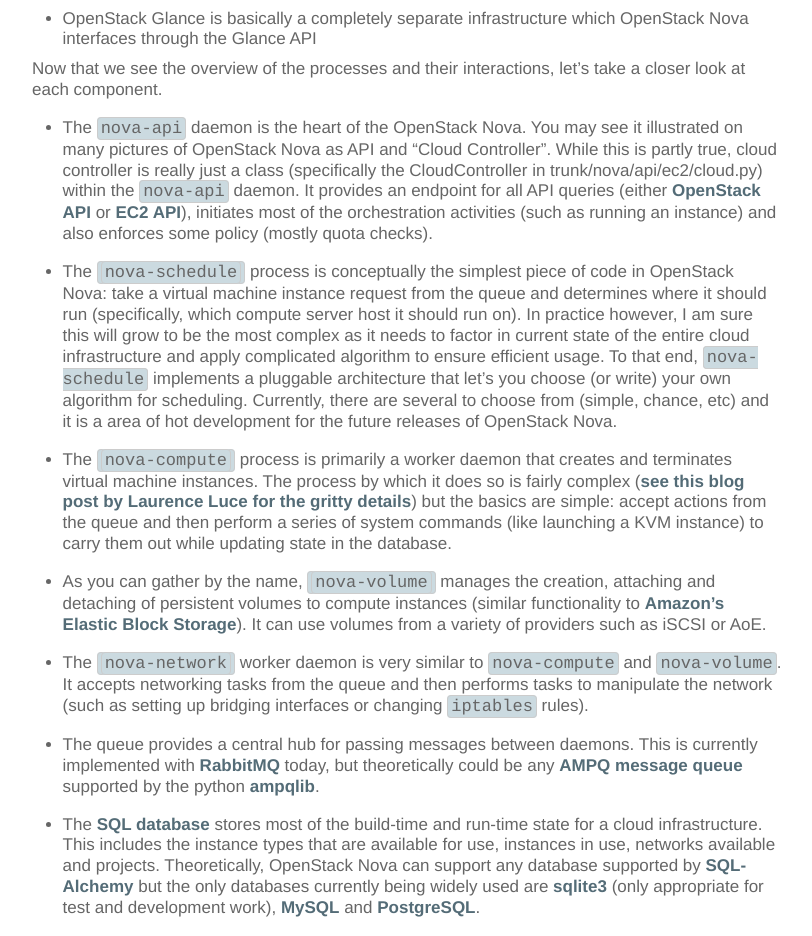
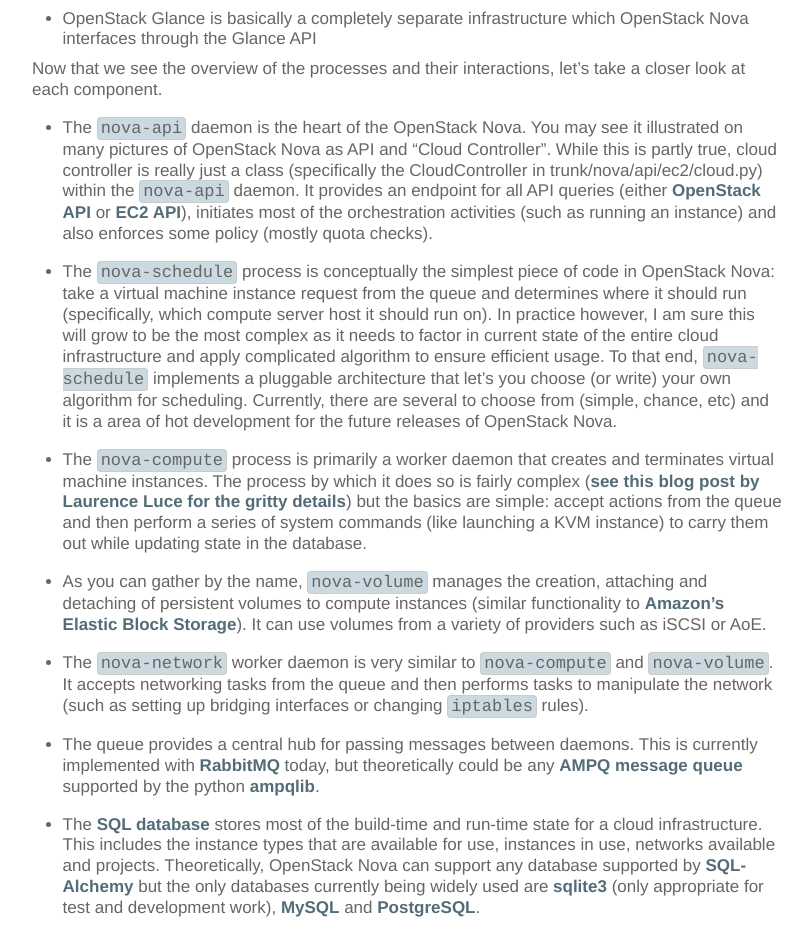
Before and after one commit to slashk/slashk.github.com, a Jekyll site: the page built from _posts/2011-04-22-openstack-nova-architecture.html, in a window 1280 px wide. Shown: the part 3009-3945 px from the top of the page, without its empty margins (233-1045 px from the left). Built offline with Jekyll 4.4.1, drawn with Linux system fonts in a browser that asks for light colours; Markdown is read by kramdown in place of the engine named in the settings; comment, search, counter and statistics services are not loaded.

Commit message:
double styling issues

```diff
--- a/_posts/2011-04-22-openstack-nova-architecture.html
+++ b/_posts/2011-04-22-openstack-nova-architecture.html
@@ -75,10 +75,10 @@
 
 <ul>
 <li><p>The <span class="code-inline">nova-api</span> daemon is the heart of the OpenStack Nova. You may see it illustrated on many pictures of OpenStack Nova as API and “Cloud Controller”. While this is partly true, cloud controller is really just a class (specifically the CloudController in trunk/nova/api/ec2/cloud.py) within the <span class="code-inline">nova-api</span> daemon. It provides an endpoint for all API queries (either <a href="http://docs.rackspacecloud.com/api/">OpenStack API</a> or <a href="http://docs.amazonwebservices.com/AWSEC2/latest/APIReference/">EC2 API</a>), initiates most of the orchestration activities (such as running an instance) and also enforces some policy (mostly quota checks).</p></li>
-<li><p>The <span class="code-inline"><span class="code-inline">nova-schedule</span></span> process is conceptually the simplest piece of code in OpenStack Nova: take a virtual machine instance request from the queue and determines where it should run (specifically, which compute server host it should run on). In practice however, I am sure this will grow to be the most complex as it needs to factor in current state of the entire cloud infrastructure and apply complicated algorithm to ensure efficient usage. To that end, <span class="code-inline">nova-schedule</span> implements a pluggable architecture that let’s you choose (or write) your own algorithm for scheduling. Currently, there are several to choose from (simple, chance, etc) and it is a area of hot development for the future releases of OpenStack Nova.</p></li>
-<li><p>The <span class="code-inline"><span class="code-inline">nova-compute</span></span> process is primarily a worker daemon that creates and terminates virtual machine instances. The process by which it does so is fairly complex (<a href="http://www.laurentluce.com/?p=227">see this blog post by Laurence Luce for the gritty details</a>) but the basics are simple: accept actions from the queue and then perform a series of system commands (like launching a KVM instance) to carry them out while updating state in the database.</p></li>
-<li><p>As you can gather by the name, <span class="code-inline"><span class="code-inline">nova-volume</span></span> manages the creation, attaching and detaching of persistent volumes  to compute instances (similar functionality to <a href="http://aws.amazon.com/ebs/">Amazon’s Elastic Block Storage</a>).  It can use volumes from a variety of providers such as iSCSI or AoE.</p></li>
-<li><p>The <span class="code-inline"><span class="code-inline">nova-network</span></span> worker daemon is very similar to <span class="code-inline">nova-compute</span> and <span class="code-inline">nova-volume</span>. It accepts networking tasks from the queue and then performs tasks to manipulate the network (such as setting up bridging interfaces or changing <span class="code-inline">iptables</span> rules). </p></li>
+<li><p>The <span class="code-inline">nova-schedule</span> process is conceptually the simplest piece of code in OpenStack Nova: take a virtual machine instance request from the queue and determines where it should run (specifically, which compute server host it should run on). In practice however, I am sure this will grow to be the most complex as it needs to factor in current state of the entire cloud infrastructure and apply complicated algorithm to ensure efficient usage. To that end, <span class="code-inline">nova-schedule</span> implements a pluggable architecture that let’s you choose (or write) your own algorithm for scheduling. Currently, there are several to choose from (simple, chance, etc) and it is a area of hot development for the future releases of OpenStack Nova.</p></li>
+<li><p>The <span class="code-inline">nova-compute</span> process is primarily a worker daemon that creates and terminates virtual machine instances. The process by which it does so is fairly complex (<a href="http://www.laurentluce.com/?p=227">see this blog post by Laurence Luce for the gritty details</a>) but the basics are simple: accept actions from the queue and then perform a series of system commands (like launching a KVM instance) to carry them out while updating state in the database.</p></li>
+<li><p>As you can gather by the name, <span class="code-inline">nova-volume</span> manages the creation, attaching and detaching of persistent volumes  to compute instances (similar functionality to <a href="http://aws.amazon.com/ebs/">Amazon’s Elastic Block Storage</a>).  It can use volumes from a variety of providers such as iSCSI or AoE.</p></li>
+<li><p>The <span class="code-inline">nova-network</span> worker daemon is very similar to <span class="code-inline">nova-compute</span> and <span class="code-inline">nova-volume</span>. It accepts networking tasks from the queue and then performs tasks to manipulate the network (such as setting up bridging interfaces or changing <span class="code-inline">iptables</span> rules). </p></li>
 <li><p>The queue provides a central hub for passing messages between daemons. This is currently implemented with <a href="http://www.rabbitmq.com/">RabbitMQ</a> today, but theoretically could be any <a href="http://www.amqp.org/confluence/display/AMQP/Advanced+Message+Queuing+Protocol">AMPQ message queue</a> supported by the python <a href="http://barryp.org/software/py-amqplib/">ampqlib</a>.</p></li>
 <li><p>The <a href="http://en.wikipedia.org/wiki/SQL">SQL database</a> stores most of the build-time and run-time state for a cloud infrastructure. This includes the instance types that are available for use, instances in use, networks available and projects. Theoretically, OpenStack Nova can support any database supported by <a href="http://www.sqlalchemy.org/">SQL-Alchemy</a> but the only databases currently being widely used are <a href="http://www.sqlite.org/">sqlite3</a> (only appropriate for test and development work), <a href="http://mysql.com/">MySQL</a> and <a href="http://www.postgresql.org/">PostgreSQL</a>.</p></li>
 <li><p>OpenStack Glance is a separate project from OpenStack Nova, but as shown above, complimentary. While it is an optional part of the overall compute architecture, I can’t imagine that most OpenStack Nova installation will not be using it (or a complimentary product). There are three pieces to Glance: <span class="code-inline">glance-api</span>, <span class="code-inline">glance-registry</span> and the image store. As you can probably guess, <span class="code-inline">glance-api</span> accepts API calls, much like <span class="code-inline">nova-api</span>, and the actual image blobs are placed in the image store. The <span class="code-inline">glance-registry</span> stores and retrieves metadata about images. The image store can be a number of different object stores, include OpenStack Swift.</p></li>
```
